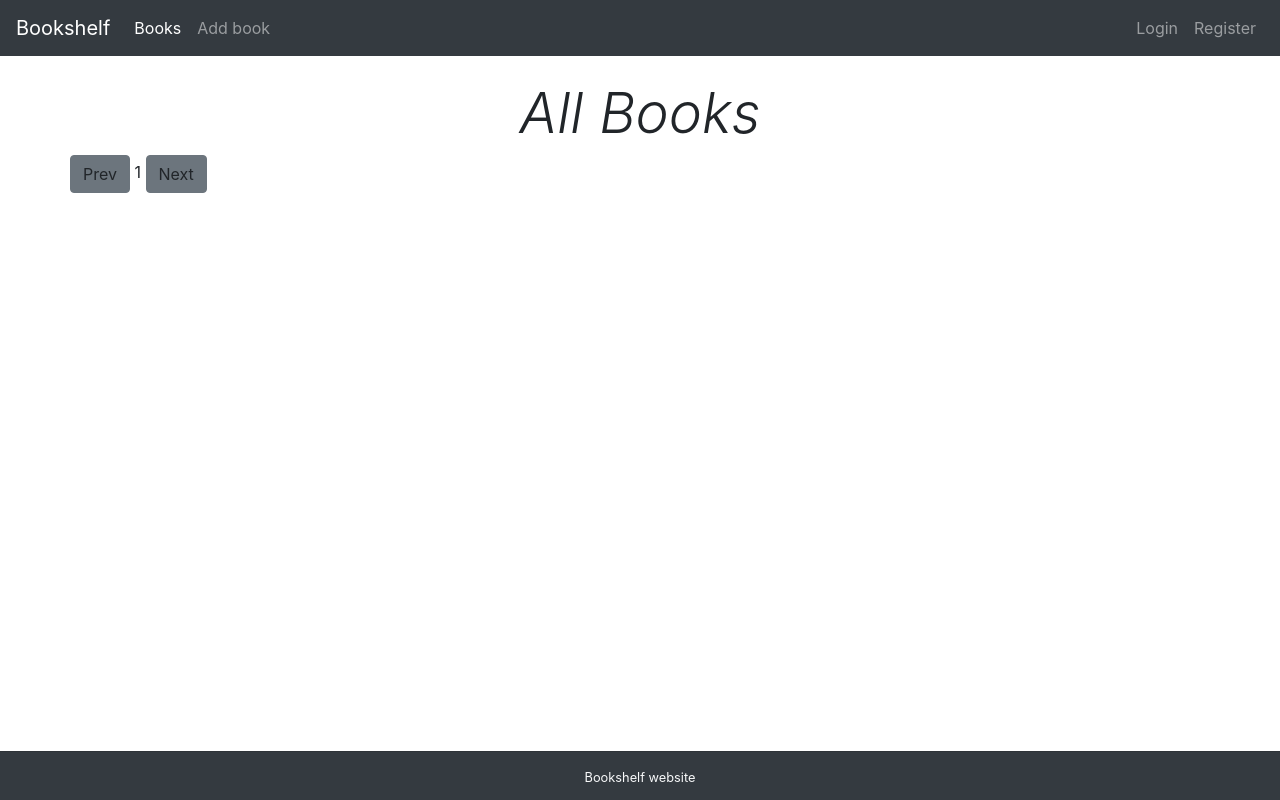
After one commit to Danielvalev/bookshelf, a Django app: page /books/list in a window 1280 px wide. The commit adds this page. Run offline with Django 3.2, Linux system fonts and the light colour scheme; data that the repository does not hold is empty; some libraries are stand-ins or nearby versions.

Commit message:
Added CBV and books list

```diff
--- a/bookshelf/books/urls.py
+++ b/bookshelf/books/urls.py
@@ -1,11 +1,12 @@
 from django.urls import path
 
-from books.views import add_book, details_book, edit_book, delete_book
+from books.views import add_book, details_book, edit_book, delete_book, BooksListView
 
 urlpatterns = [
     path('add/', add_book, name='add book'),
     path('details/<int:pk>/', details_book, name='details book'),
     path('edit/<int:pk>/', edit_book, name='edit book'),
     path('delete/<int:pk>/', delete_book, name='delete book'),
+    path('list', BooksListView.as_view(), name='list books'),  # Inherit from ListView
 
 ]
--- a/bookshelf/books/views.py
+++ b/bookshelf/books/views.py
@@ -1,8 +1,11 @@
 from django.contrib.auth.decorators import login_required
 from django.shortcuts import render, redirect
+from django.views.generic import ListView
+
 from books.models import Book
 
 from books.forms import CreateBookForm
+
 
 # Create your views here.
 
@@ -93,3 +96,11 @@ def delete_book(request, pk):
     else:
         book.delete()
         return redirect('index')
+
+
+# CBV
+class BooksListView(ListView):
+    template_name = 'books/list_books.html'
+    model = Book
+    context_object_name = 'books'  # Default is object
+    paginate_by = 10
--- /dev/null
+++ b/bookshelf/templates/books/list_books.html
@@ -0,0 +1,48 @@
+{% extends 'shared/base.html' %}
+{% load static %}
+{% block site_content %}
+
+<div class="text-center">
+    <h1 class="display-4 font-italic">All Books</h1>
+</div>
+<div class="row mb-2">
+    {% for book in books %}
+    <div class="col-md-6">
+        <div class="row no-gutters border rounded overflow-hidden flex-md-row mb-4 shadow-sm h-md-250 position-relative">
+            <div class="col p-4 d-flex flex-column position-static">
+                <strong class="d-inline-block mb-2 text-primary">{{ book.category }}</strong>
+                <h3 class="mb-0">{{ book.title }}</h3>
+                <div class="mb-1">Author: {{ book.author }}</div>
+                <div class="mb-1">Cover Type: {{ book.cover_type }}</div>
+                <div class="mb-1">Condition: {{ book.condition }}</div>
+                <div class="mb-1">Owner: {{ book.user }}</div>
+                <a href="{% url 'details book' book.id %}" class="stretched-link">See more details</a>
+            </div>
+            <div class="col-auto d-none d-lg-block">
+                {% if book.image %}
+
+                <a href="{% url 'details book' book.id %}"><img src="{{ book.image.url }}" alt="{{ book.title }}"
+                                                                width="200" height="300"></a>
+                {% else %}
+                <a href="{% url 'details book' book.id %}"><img src="{% static 'images/no_image.jpg' %}" alt="No image"
+                                                                width="200" height="300"></a>
+                {% endif %}
+            </div>
+        </div>
+
+    </div>
+    {% endfor %}
+    <div class="text-center">
+        {% if page_obj.has_previous %}
+        <a href="?page={{ page_obj.previous_page_number }}" class="btn btn-outline-success">Prev</a>
+        {% else %}
+        <a disabled="disabled" class="btn btn-secondary">Prev</a>
+        {% endif %}
+        {{ page_obj.number }}
+        {% if page_obj.has_next %}
+        <a href="?page={{ page_obj.next_page_number }} " class="btn btn-outline-success">Next</a>
+        {% else %}
+        <a disabled="disabled" class="btn btn-secondary">Next</a>
+        {% endif %}
+    </div>
+    {% endblock %}
--- a/bookshelf/templates/shared/base.html
+++ b/bookshelf/templates/shared/base.html
@@ -25,10 +25,7 @@
     <div class="collapse navbar-collapse" id="navbarsExample05">
         <ul class="navbar-nav mr-auto">
             <li class="nav-item active">
-                <a class="nav-link" href="">Books</a>
-            </li>
-            <li class="nav-item">
-                <a class="nav-link" href="">Categories</a>
+                <a class="nav-link" href="{% url 'list books' %}">Books</a>
             </li>
             <li class="nav-item">
                 <a class="nav-link" href="{% url 'add book' %}">Add book</a>
```
